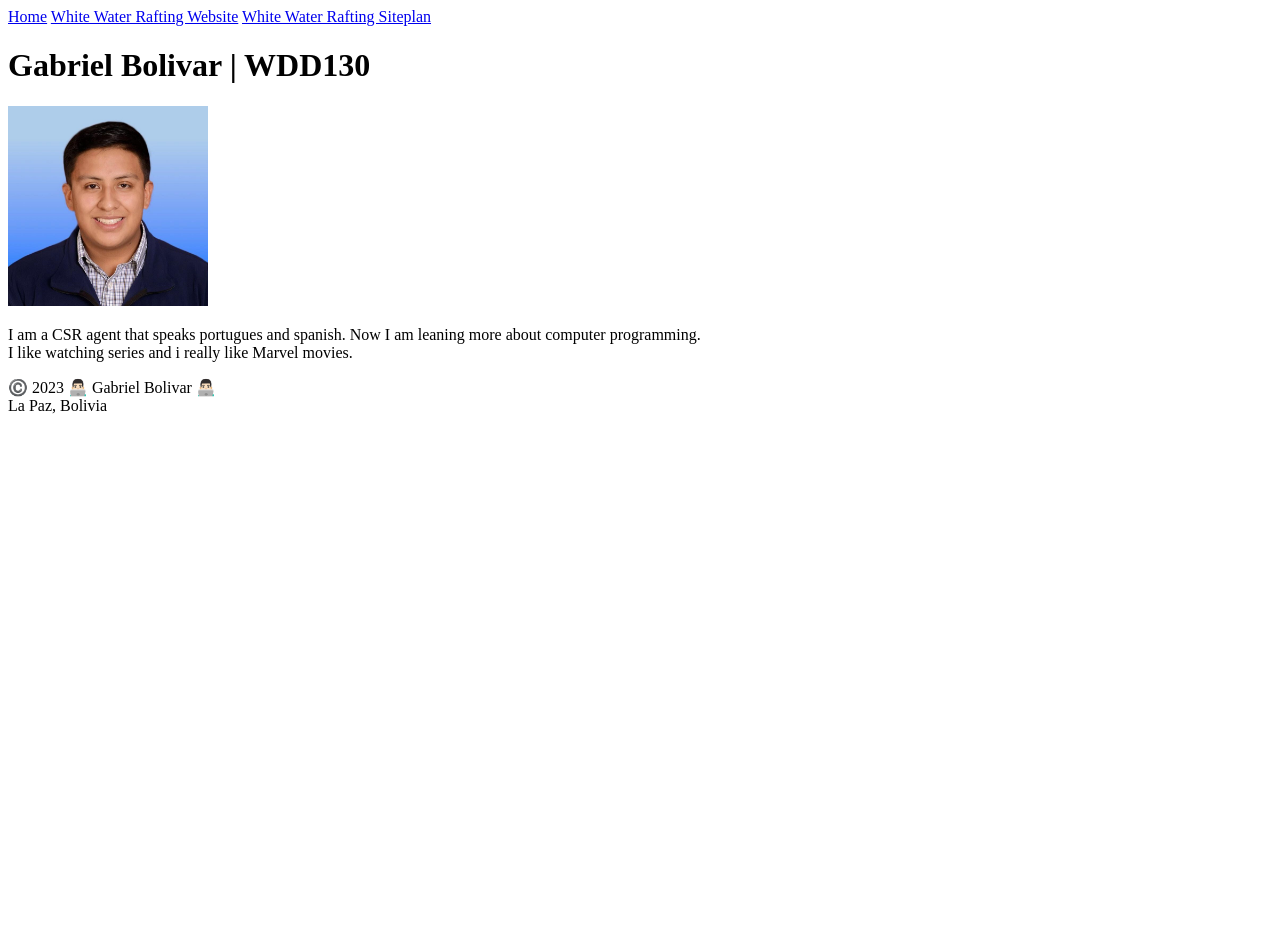
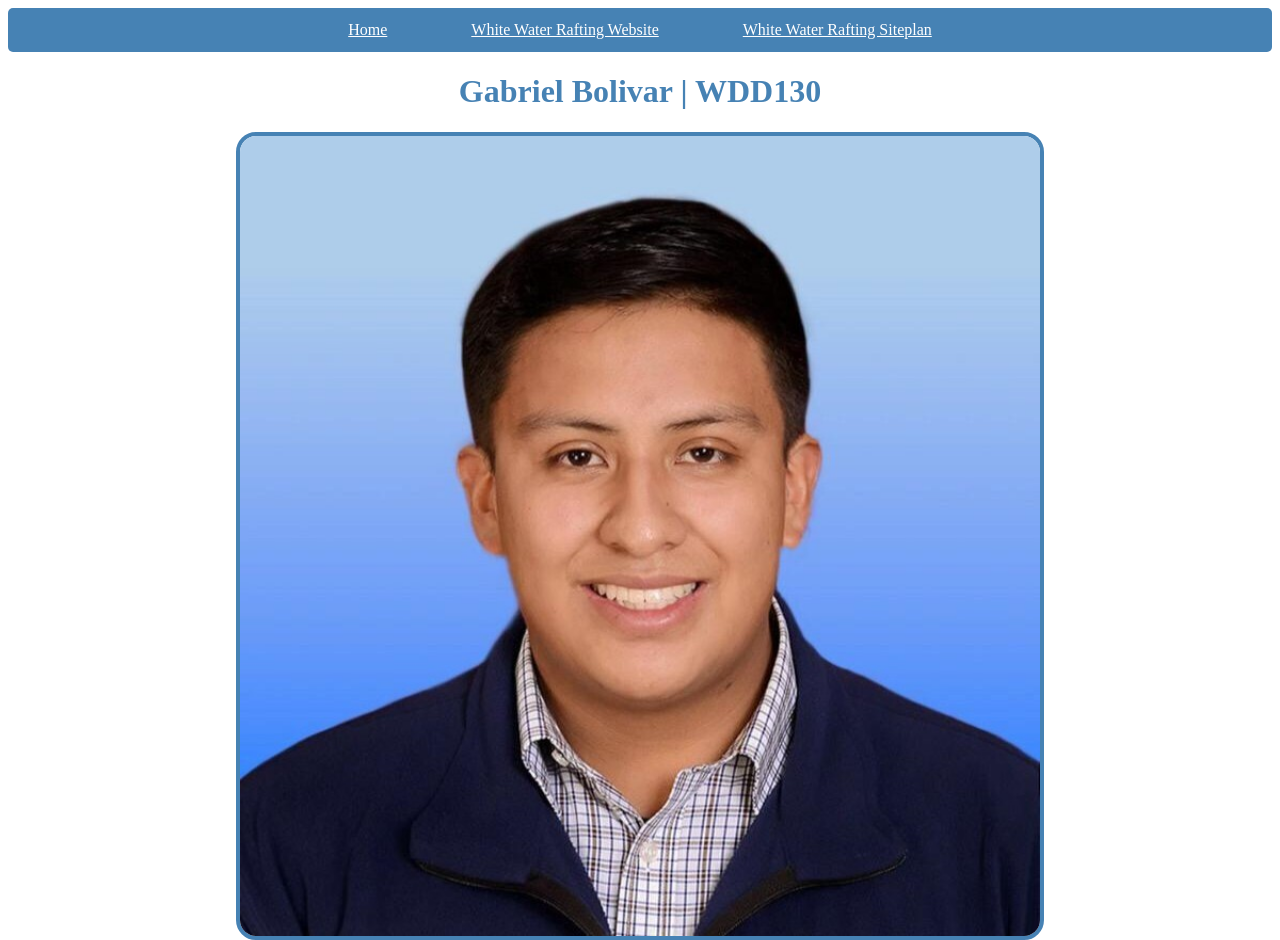
Before and after one commit to gabrielbolivar86/wdd130, a plain HTML site: page index.html in a window 1280 px wide. Shown: the top 940 px of the page. Before the commit the page ends 800 px from the top, so only its background shows below. Drawn offline with Linux system fonts and the light colour scheme.

Commit message:
Adding CSS

```diff
--- /dev/null
+++ b/css/style.css
@@ -0,0 +1,24 @@
+body {
+    text-align: center;
+}
+nav {
+    background-color: steelblue;
+    padding: 10px;
+    border-radius: 5px;
+}
+a {
+    color: white;
+    margin: 40px;
+    line-height: 1.5em;
+}
+h1, h2 {
+    color: steelblue;
+}
+img {
+    width: 800px;
+    border: 4px solid steelblue;
+    border-radius: 20px;
+}
+p {
+    padding: 10px;
+}
--- a/index.html
+++ b/index.html
@@ -4,6 +4,7 @@
     <meta charset="UTF-8">
     <meta name="viewport" content="width=device-width, initial-scale=1.0">
     <title>Gabriel Bolivar | WDD 130</title>
+    <link rel="stylesheet" href="css/style.css">
 </head>
 <body>
     <header>
@@ -19,7 +20,7 @@
         <p>I am a CSR agent that speaks portugues and spanish. Now I am leaning more about computer programming. <br>I like watching series and i really like Marvel movies.</p>
     </main>
     <footer>
-        <p>©️ 2023 👨🏻‍💻 Gabriel Bolivar 👨🏻‍💻<br> La Paz, Bolivia</p>
+        <p>©️ 2023 👨🏻‍💻 Gabriel Bolivar 👨🏻‍💻<br> La Paz, Bolivia </p>
     </footer>
 
 </body>
```
